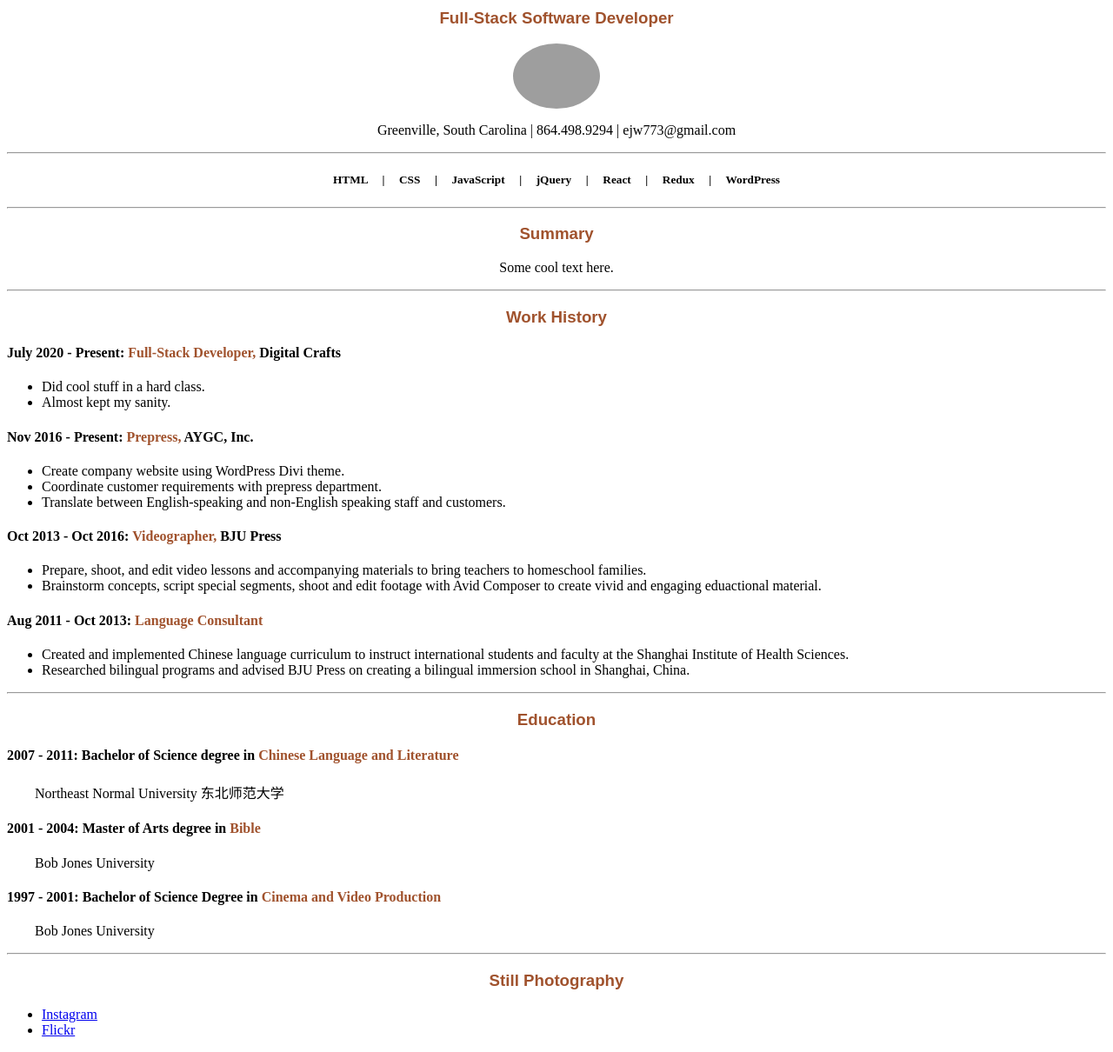
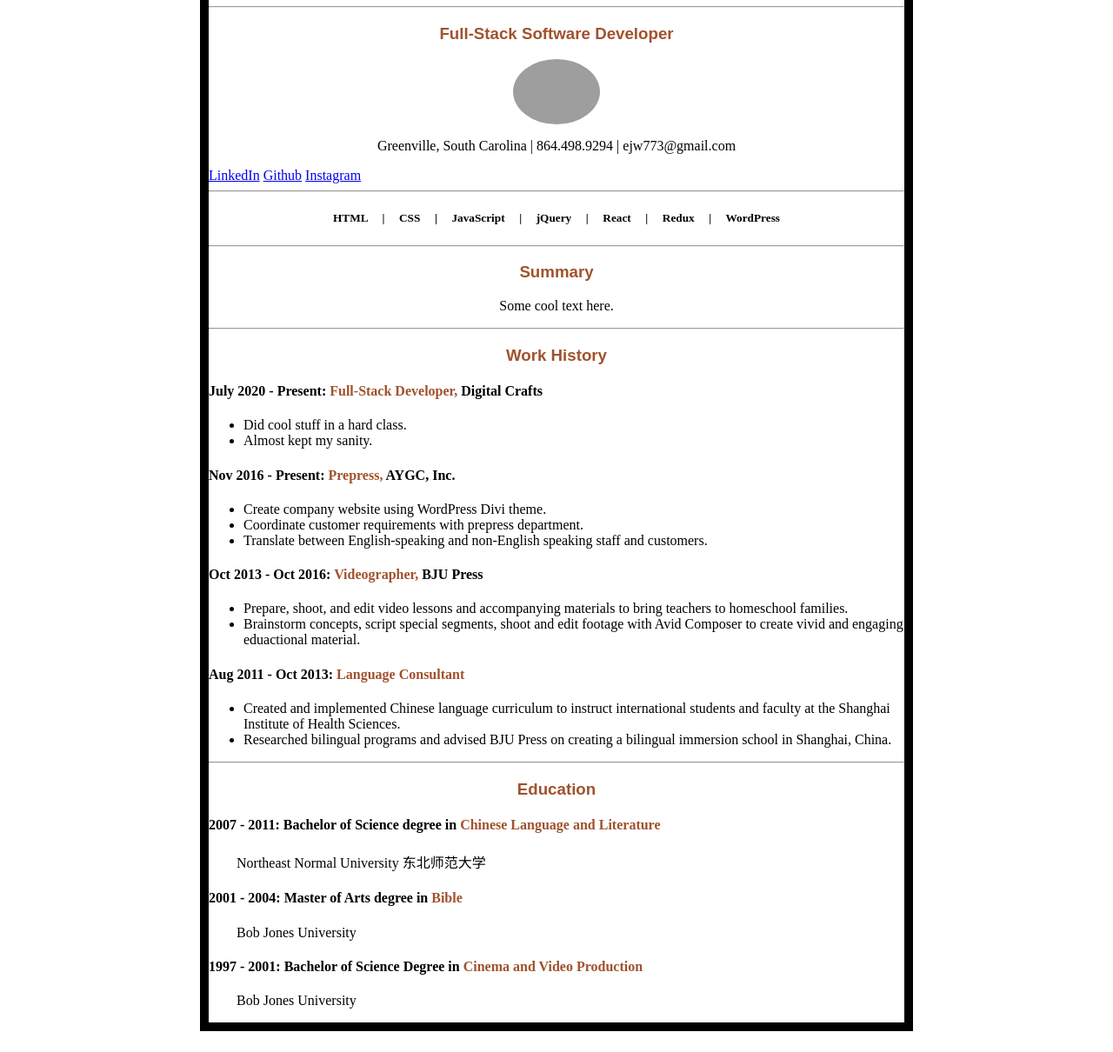
Before and after one commit to ejw773/resume, a plain HTML site: page index.html in a window 1280 px wide. Shown: the part 101-1311 px from the top of the page at 87% size. Drawn offline with Linux system fonts and the light colour scheme; grey boxes are pictures that could not be loaded.

Commit message:
update resume

```diff
--- a/index.html
+++ b/index.html
@@ -5,22 +5,38 @@
         <title>Elijah Wilcott</title>
     </head>
     <body>
-        <div class="header" id="myHeader">
+        <div class="content">
+        <div class="header">
             <hr>
             <h1>Elijah Wilcott</h1>
             <hr>
-        </div>
-        <div>
             <h3>Full-Stack Software Developer</h3>
             <img src="https://pbs.twimg.com/profile_images/736165708883714048/2VnUdO9r_400x400.jpg" class="center rounded" width="100">
-        </div>
-        <div>
             <p class="centerText">Greenville, South Carolina | 864.498.9294 | ejw773@gmail.com</p>
-
+            <a href="https://www.linkedin.com/">LinkedIn</a>
+            <a href="https://www.github.com/">Github</a>
+            <a href="https://www.instagram.com/">Instagram</a>
             <hr>
         </div>
         <div>
+            <!--
+            <ul>
+                <li class="inlineList">HTML</li>
+                <li class="inlineList">|</li>
+                <li class="inlineList">CSS</li>
+                <li class="inlineList">|</li>
+                <li class="inlineList">JavaScript</li>
+                <li class="inlineList">|</li>
+                <li class="inlineList">jQuery</li>
+                <li class="inlineList">|</li>
+                <li class="inlineList">React</li>
+                <li class="inlineList">|</li>
+                <li class="inlineList">Redux</li>
+                <li class="inlineList">|</li>
+                <li class="inlineList">WordPress</li>
+            -->
             <h5 class="wordspace centerText">HTML | CSS | JavaScript | jQuery | React | Redux | WordPress</h5>
+            </ul>
             <hr>
         </div>
         <div>
@@ -67,13 +83,9 @@
             <h4>1997 - 2001: Bachelor of Science Degree in <span class="themeColor">Cinema and Video Production</span></h4>
                 <p class="indentText">Bob Jones University</p>
         </div>
-        <hr>
-        <div>
-            <h3>Still Photography</h3>
-            <ul>
-                <li><a href="https://www.instagram.com/elijah.wilcott/">Instagram</a></li>
-                <li><a href="https://www.flickr.com/photos/ewilcott/">Flickr</a></li>
-            </ul>
+        <div class="footer">
+
+        </div>
         </div>
     </body>
 </html>
--- a/styles/styles.css
+++ b/styles/styles.css
@@ -3,11 +3,11 @@ h1, h2, h3 {
     text-align: center;
     color: sienna;
 }
+p {
+    font-family: 'Merriweather', serif;
+}
 .themeColor {
     color: sienna;
-}
-p {
-    font-family: 'Merriweather', serif;
 }
 .center {
     display: block;
@@ -33,3 +33,12 @@ p.jobPoints{
 img.rounded {
     border-radius: 50%;
 }
+.inlineList {
+    display: inline-block;
+    width: 100px;
+}
+.content {
+    width: 800px;
+    margin: auto;
+    border: 10px solid black;
+}
```
Also changed, not shown: images/github.jpg (added), images/instagram.jpg (added), images/linkedin.jpg (added), images/twitter.jpg (added), images/twitter.png (added).
